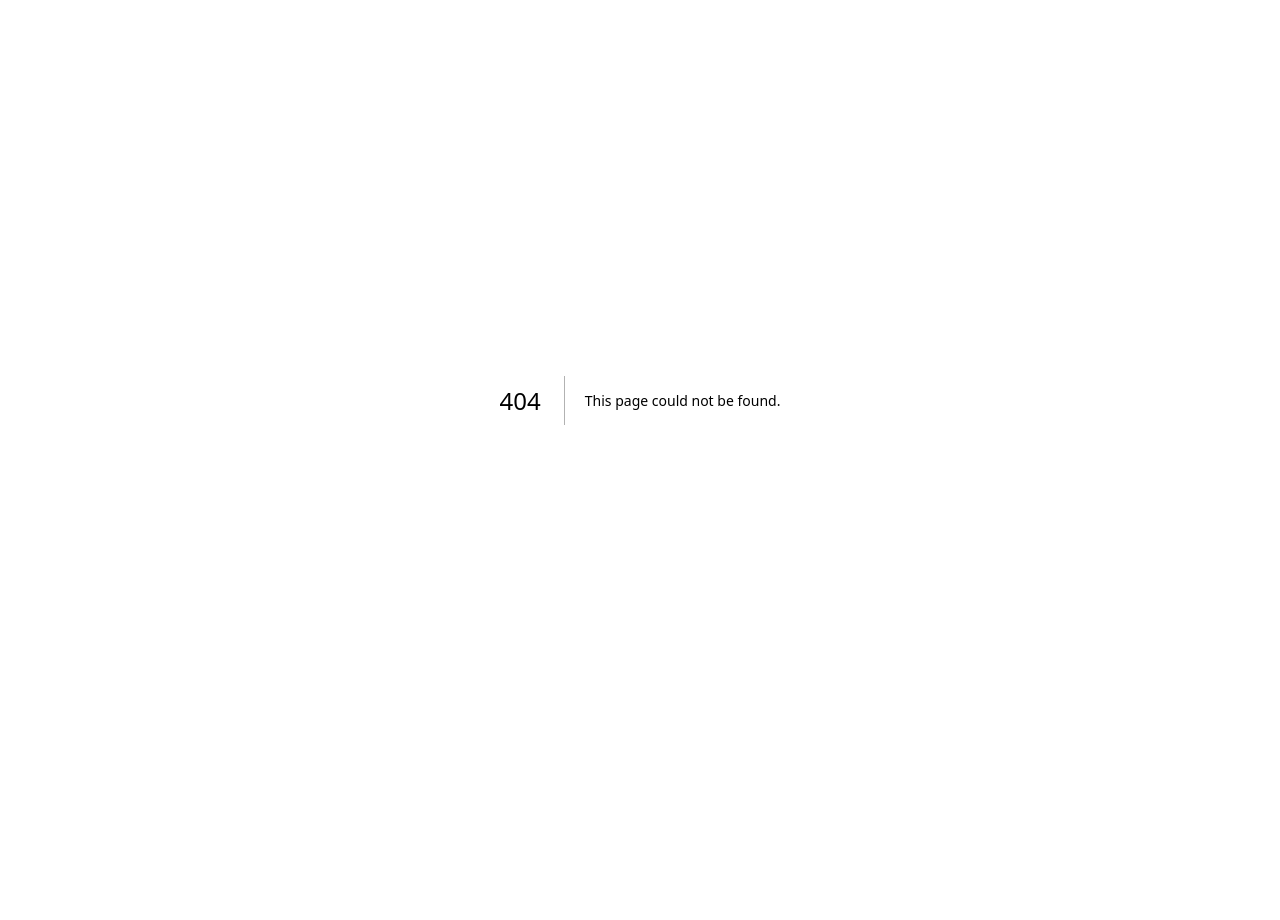
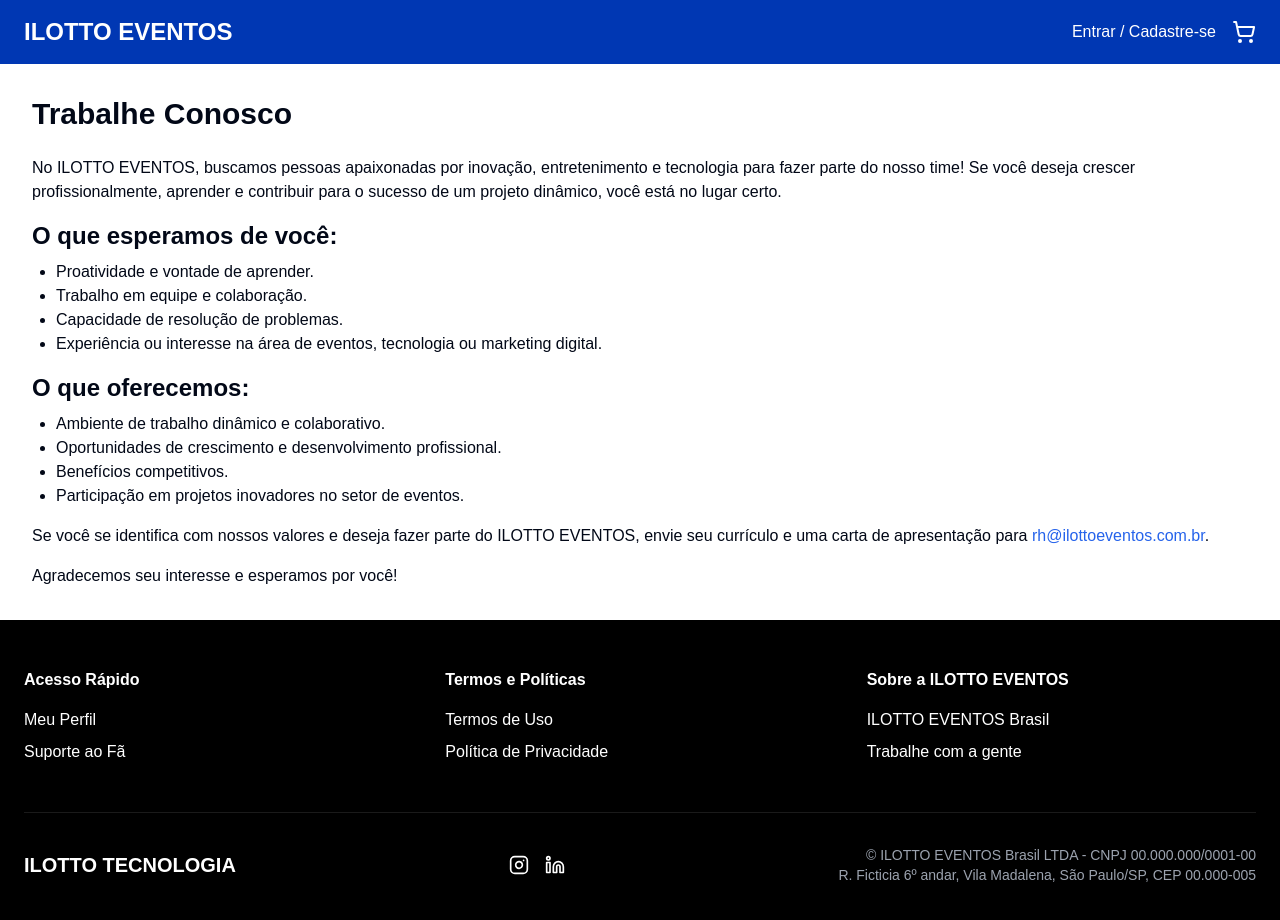
Before and after one commit to leomarzeuski/paginaDeEventos, a Next.js app: page /work-with-us in a window 1280 px wide. Before the commit this address had no page. Shown: the top 920 px of the page. Before the commit the page ends 800 px from the top, so only its background shows below. Built offline with nearby package versions, Linux system fonts and the light colour scheme.

Commit message:
feat: add work-with-us page

```diff
--- /dev/null
+++ b/src/app/work-with-us/page.tsx
@@ -0,0 +1,47 @@
+"use client";
+
+import Layout from "@/components/layout";
+
+export default function TrabalheConoscoPage() {
+  return (
+    <Layout>
+      <div className="container mx-auto p-8">
+        <h1 className="text-3xl font-bold mb-6">Trabalhe Conosco</h1>
+        <p className="mb-4">
+          No ILOTTO EVENTOS, buscamos pessoas apaixonadas por inovação,
+          entretenimento e tecnologia para fazer parte do nosso time! Se você
+          deseja crescer profissionalmente, aprender e contribuir para o sucesso
+          de um projeto dinâmico, você está no lugar certo.
+        </p>
+        <h2 className="text-2xl font-semibold mb-2">
+          O que esperamos de você:
+        </h2>
+        <ul className="list-disc ml-6 mb-4">
+          <li>Proatividade e vontade de aprender.</li>
+          <li>Trabalho em equipe e colaboração.</li>
+          <li>Capacidade de resolução de problemas.</li>
+          <li>
+            Experiência ou interesse na área de eventos, tecnologia ou marketing
+            digital.
+          </li>
+        </ul>
+        <h2 className="text-2xl font-semibold mb-2">O que oferecemos:</h2>
+        <ul className="list-disc ml-6 mb-4">
+          <li>Ambiente de trabalho dinâmico e colaborativo.</li>
+          <li>Oportunidades de crescimento e desenvolvimento profissional.</li>
+          <li>Benefícios competitivos.</li>
+          <li>Participação em projetos inovadores no setor de eventos.</li>
+        </ul>
+        <p className="mb-4">
+          Se você se identifica com nossos valores e deseja fazer parte do
+          ILOTTO EVENTOS, envie seu currículo e uma carta de apresentação para{" "}
+          <a href="mailto:rh@ilottoeventos.com.br" className="text-blue-600">
+            rh@ilottoeventos.com.br
+          </a>
+          .
+        </p>
+        <p>Agradecemos seu interesse e esperamos por você!</p>
+      </div>
+    </Layout>
+  );
+}
```
